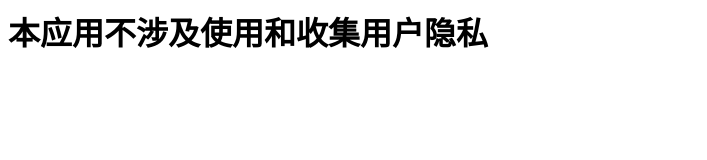
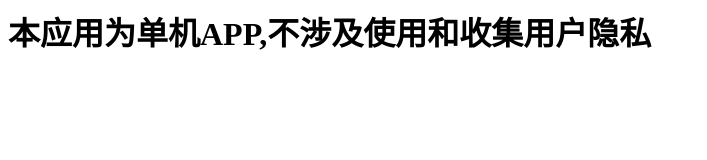
Before and after one commit to anbanguo/anbanguo.github.io, a plain HTML site: page index.html in a window 1280 px wide. Shown: the whole page, without its empty margins (0-707 px from the left). Drawn offline with Linux system fonts and the light colour scheme.

Commit message:
Update index.html

```diff
--- a/index.html
+++ b/index.html
@@ -1 +1 @@
-<h1> 本应用不涉及使用和收集用户隐私 </h1>
+<h1> 本应用为单机APP,不涉及使用和收集用户隐私 </h1>
```
